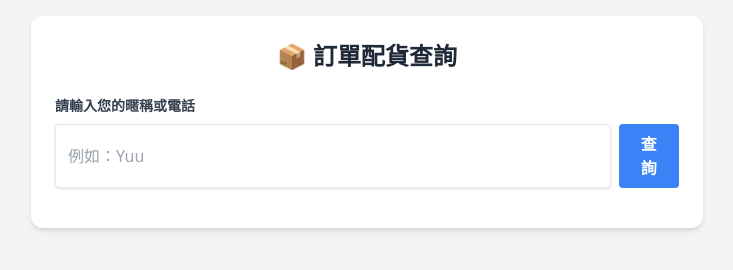
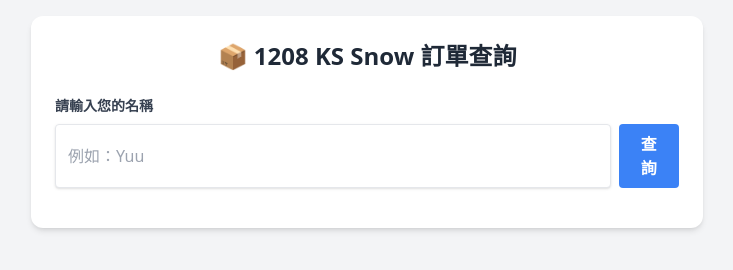
Before and after one commit to 177tz/ks-snow-check, a plain HTML site: page index.html in a window 1280 px wide. Shown: the whole page, without its empty margins (273-1006 px from the left). Drawn offline with nearby package versions, Linux system fonts and the light colour scheme.

Commit message:
Update order query heading and input label

```diff
--- a/index.html
+++ b/index.html
@@ -9,11 +9,11 @@
 <body class="bg-gray-100 min-h-screen p-4">
 
     <div class="max-w-md mx-auto bg-white rounded-xl shadow-md overflow-hidden md:max-w-2xl p-6">
-        <h2 class="text-2xl font-bold text-center text-gray-800 mb-6">📦 訂單配貨查詢</h2>
+        <h2 class="text-2xl font-bold text-center text-gray-800 mb-6">📦 1208 KS Snow 訂單查詢</h2>
 
         <div class="mb-4">
             <label class="block text-gray-700 text-sm font-bold mb-2" for="searchName">
-                請輸入您的暱稱或電話
+                請輸入您的名稱
             </label>
             <div class="flex gap-2">
                 <input class="shadow appearance-none border rounded w-full py-2 px-3 text-gray-700 leading-tight focus:outline-none focus:shadow-outline"
```
